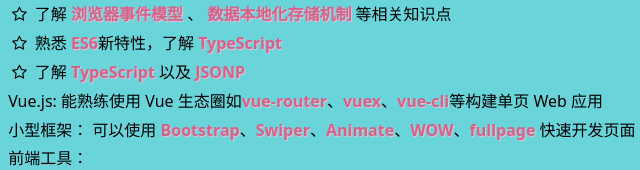
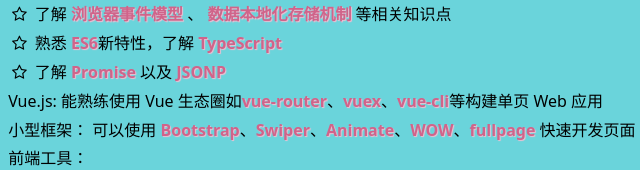
Before and after one commit to BlackCodingCat/beauty-resume-firstversion, a plain HTML site: page index.html in a window 1280 px wide. Shown: the part 732-902 px from the top of the page, 326-966 px from the left. Drawn offline with Linux system fonts and the light colour scheme; a web font is replaced by a local one.

Commit message:
完善了简历

```diff
--- a/index.html
+++ b/index.html
@@ -115,7 +115,7 @@
                 <li>
                   <i class="fa fa-star-o "></i>熟悉 <b>ES6</b>新特性，了解 <b>TypeScript</b> </li>
                 <li>
-                  <i class="fa fa-star-o "></i>了解 <b>TypeScript</b> 以及 <b>JSONP</b></li>
+                  <i class="fa fa-star-o "></i>了解 <b>Promise</b> 以及 <b>JSONP</b></li>
               </ul>
             </li>
             <li>
```
